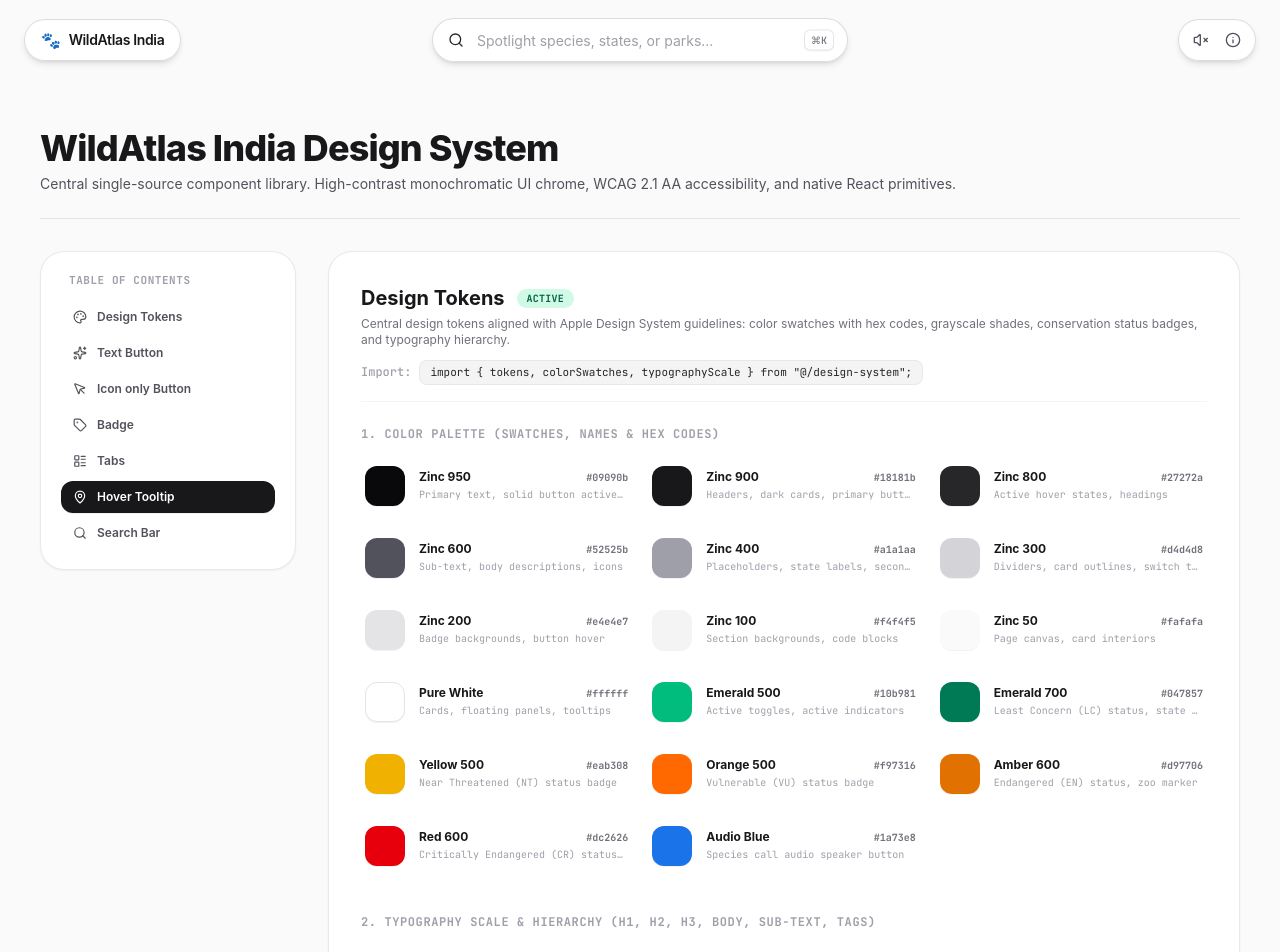
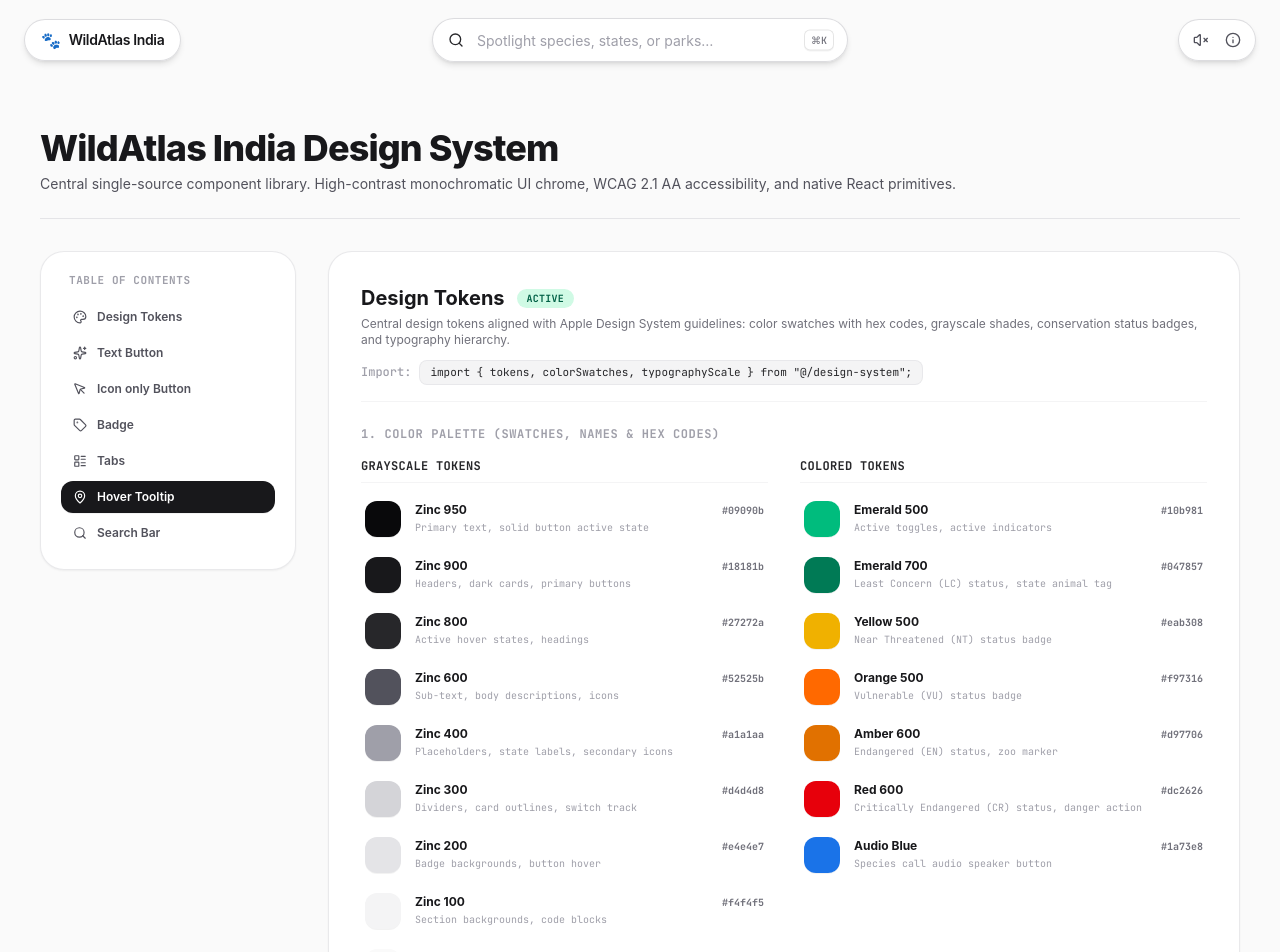
Before and after one commit to Shreyu11/WildAtlas-India, a Next.js app: page /design-system in a window 1280 px wide. Shown: the top 952 px of the page. Built offline with nearby package versions, Linux system fonts and the light colour scheme.

Commit message:
style(design-system): Format Color Palette section into 2-column layout (Grayscale vs Colored tokens)

```diff
--- a/src/app/design-system/page.tsx
+++ b/src/app/design-system/page.tsx
@@ -141,19 +141,27 @@ export default function DesignSystemPage() {
             </div>
 
             <div className="space-y-10">
-              {/* 1. Color Palette (Apple HIG Swatches) */}
+              {/* 1. Color Palette (2-Column Layout: Grayscale Tokens vs Colored Tokens) */}
               <div>
                 <h3 className="text-xs font-bold uppercase tracking-wider text-zinc-400 font-mono mb-4">
                   1. Color Palette (Swatches, Names & Hex Codes)
                 </h3>
-                <div className="grid grid-cols-1 sm:grid-cols-2 lg:grid-cols-3 gap-4">
-                  {colorSwatches.map((item) => (
+                <div className="grid grid-cols-1 md:grid-cols-2 gap-8">
+                  {/* Column 1: Grayscale Tokens */}
+                  <div className="space-y-3">
+                    <h4 className="text-xs font-bold text-zinc-800 font-mono uppercase tracking-wide border-b border-zinc-100 pb-2">
+                      Grayscale Tokens
+                    </h4>
+                    <div className="space-y-2">
+                      {colorSwatches
+                        .filter((item) => item.category === "Grayscale")
+                        .map((item) => (
                           <div
                             key={item.name}
-                      className="flex items-center gap-3.5 py-2 px-1"
+                            className="flex items-center gap-3.5 py-1.5 px-1"
                           >
                             {/* Color Visual Swatch Box */}
-                      <div className={`h-10 w-10 shrink-0 rounded-xl shadow-2xs ${item.class}`} />
+                            <div className={`h-9 w-9 shrink-0 rounded-xl shadow-2xs ${item.class}`} />
                             <div className="min-w-0 flex-1">
                               <div className="flex items-center justify-between gap-1">
                                 <span className="text-xs font-bold text-zinc-900 truncate">{item.name}</span>
@@ -163,6 +171,35 @@ export default function DesignSystemPage() {
                             </div>
                           </div>
                         ))}
+                    </div>
+                  </div>
+
+                  {/* Column 2: Colored Tokens */}
+                  <div className="space-y-3">
+                    <h4 className="text-xs font-bold text-zinc-800 font-mono uppercase tracking-wide border-b border-zinc-100 pb-2">
+                      Colored Tokens
+                    </h4>
+                    <div className="space-y-2">
+                      {colorSwatches
+                        .filter((item) => item.category !== "Grayscale")
+                        .map((item) => (
+                          <div
+                            key={item.name}
+                            className="flex items-center gap-3.5 py-1.5 px-1"
+                          >
+                            {/* Color Visual Swatch Box */}
+                            <div className={`h-9 w-9 shrink-0 rounded-xl shadow-2xs ${item.class}`} />
+                            <div className="min-w-0 flex-1">
+                              <div className="flex items-center justify-between gap-1">
+                                <span className="text-xs font-bold text-zinc-900 truncate">{item.name}</span>
+                                <span className="font-mono text-[10px] font-bold text-zinc-500 select-all shrink-0">{item.hex}</span>
+                              </div>
+                              <span className="font-mono text-[10px] text-zinc-400 block truncate mt-0.5">{item.usage}</span>
+                            </div>
+                          </div>
+                        ))}
+                    </div>
+                  </div>
                 </div>
               </div>
 
```
Lines whose indentation alone changed are shown as unchanged.
